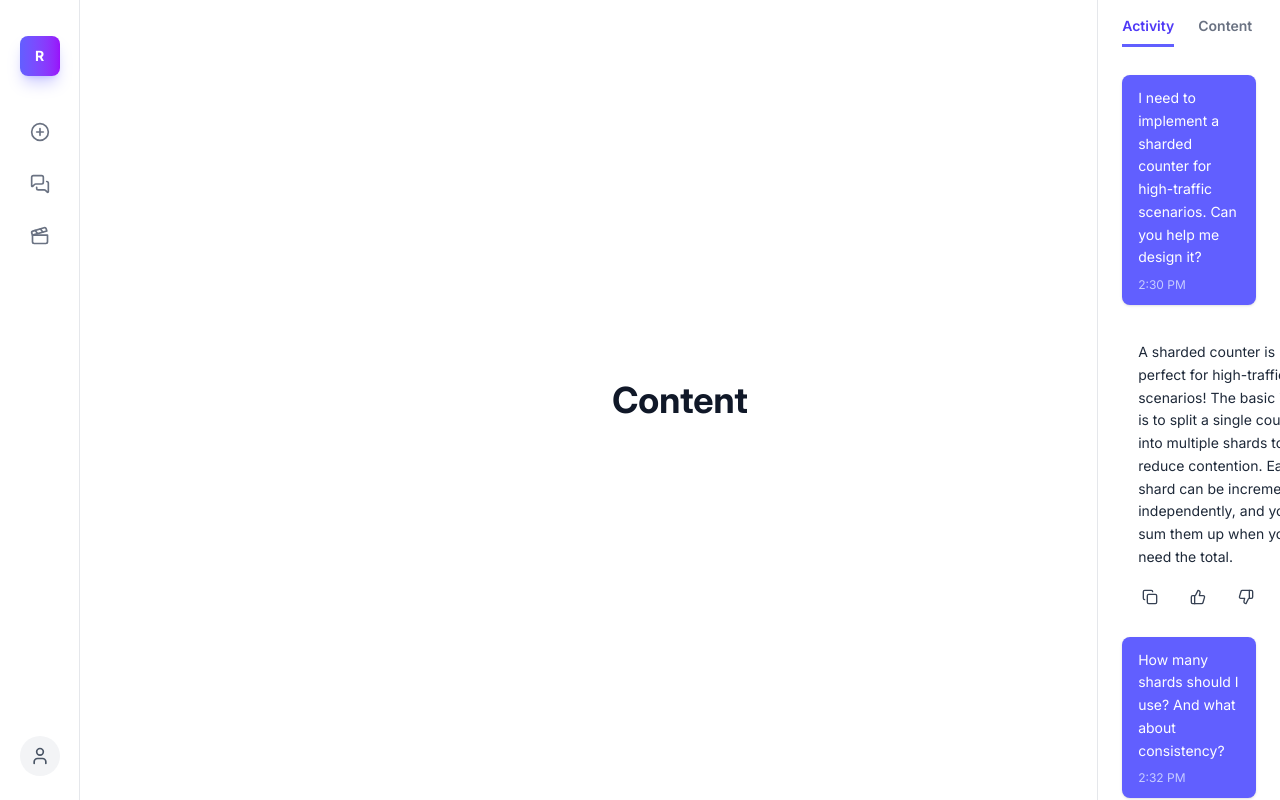
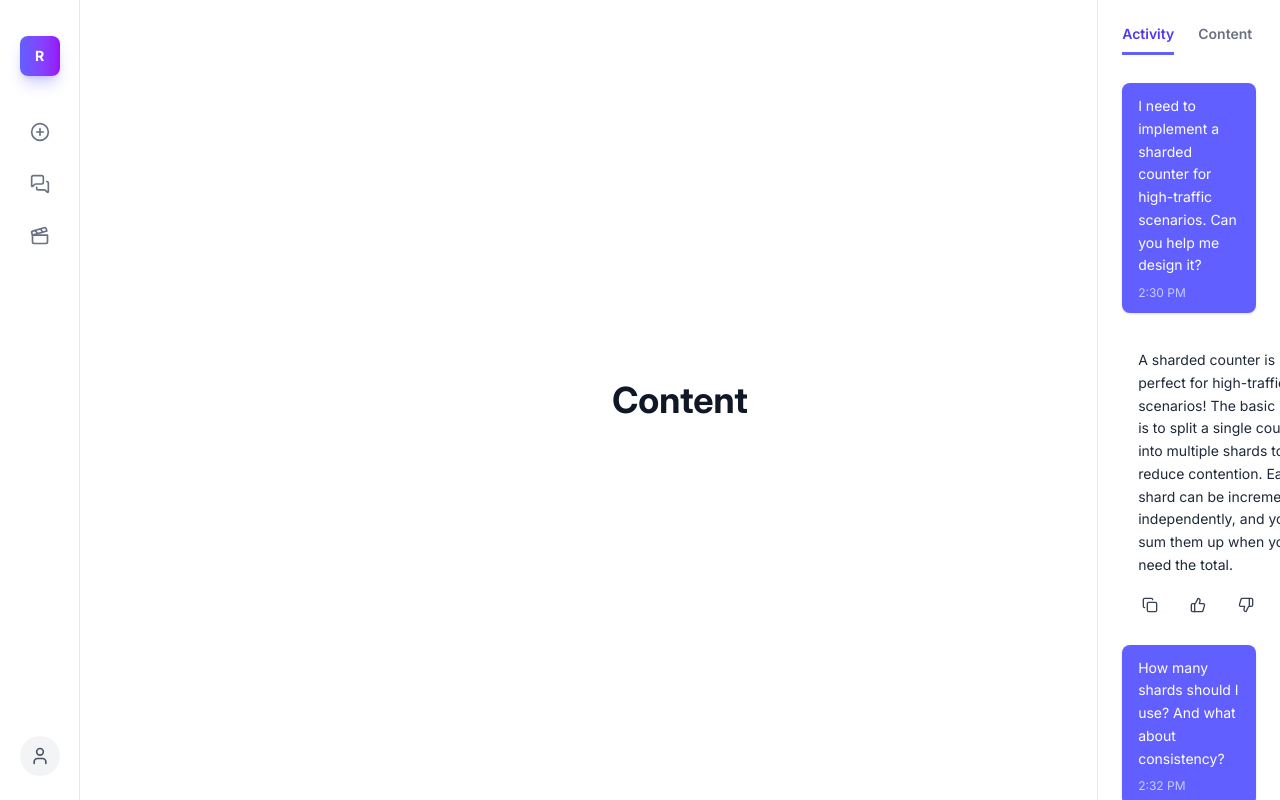
Before and after one commit to kgopfa/plotmix-ui, a Next.js app: page /content in a window 1280 px wide. Built offline with nearby package versions, Linux system fonts and the light colour scheme; a web font is replaced by a local one.

Commit message:
Add spacing on chat messages

```diff
--- a/src/app/content/page.tsx
+++ b/src/app/content/page.tsx
@@ -22,7 +22,7 @@ export default function ContentPage() {
       <div className="hidden lg:fixed lg:inset-y-0 lg:right-0 lg:z-50 lg:flex lg:w-1/7 lg:flex-col">
         <div className="flex grow flex-col gap-y-5 overflow-y-auto border-l border-gray-200 bg-white px-6">
           {/* Horizontal tabs */}
-          <div className="flex space-x-6 py-2">
+          <div className="flex mt-2 space-x-6 py-2">
             <button
               onClick={() => setActiveTab('Chat')}
               className={classNames(
```
